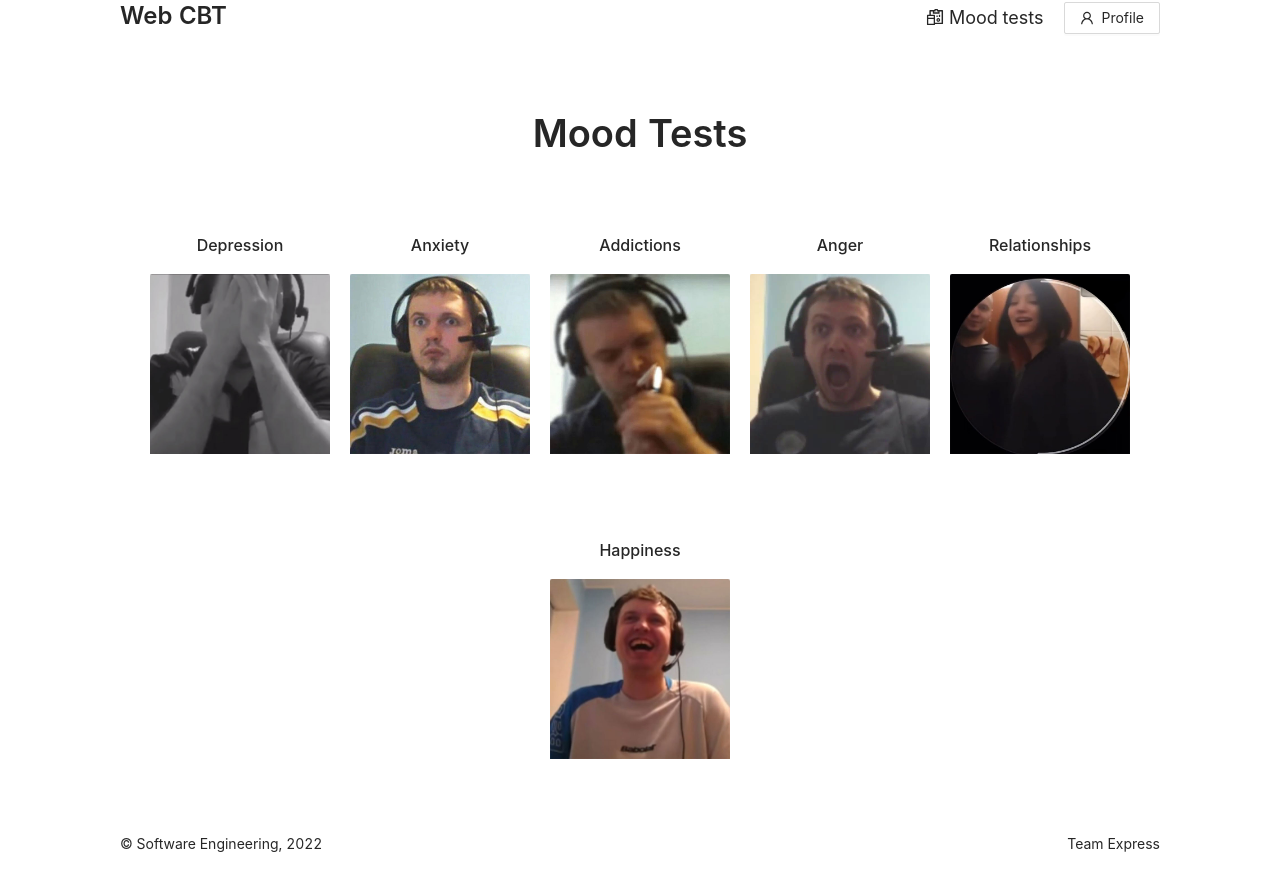
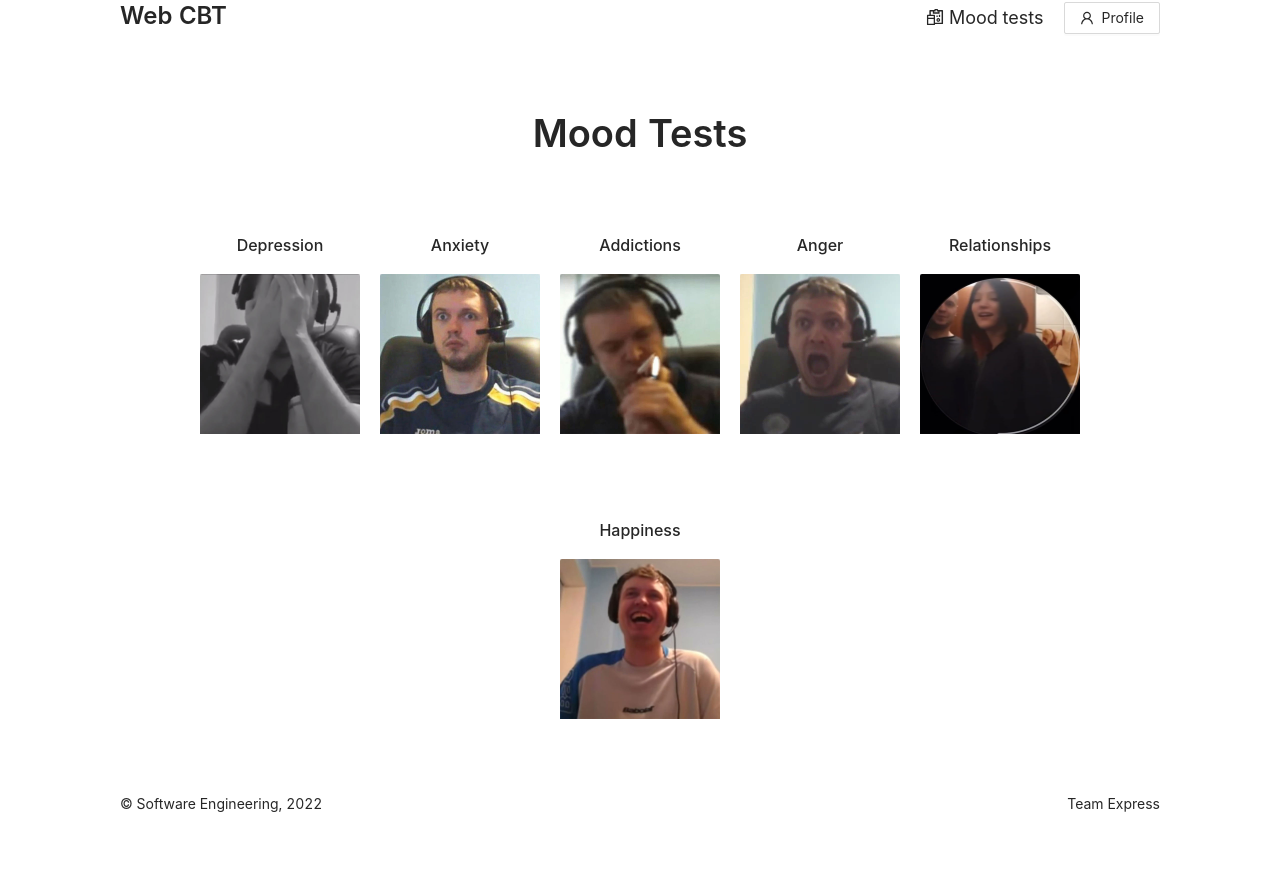
Before and after one commit to xbohdan/web-cbt, a React (Create React App) app in the folder webcbt-frontend/: page /tests in a window 1280 px wide. After the commit the page ends 829 px from the top, so only its background shows below. Built offline with nearby package versions, Linux system fonts and the light colour scheme; sample sign-in values are in the browser's storage.

Commit message:
Change mood test block size

```diff
--- a/webcbt-frontend/src/components/MoodTestBlock/MoodTestBlock.css
+++ b/webcbt-frontend/src/components/MoodTestBlock/MoodTestBlock.css
@@ -1,4 +1,4 @@
 .moodTestBlock {
-  max-width: 180px;
+  max-width: 160px;
   margin: 10px;
 }
```
